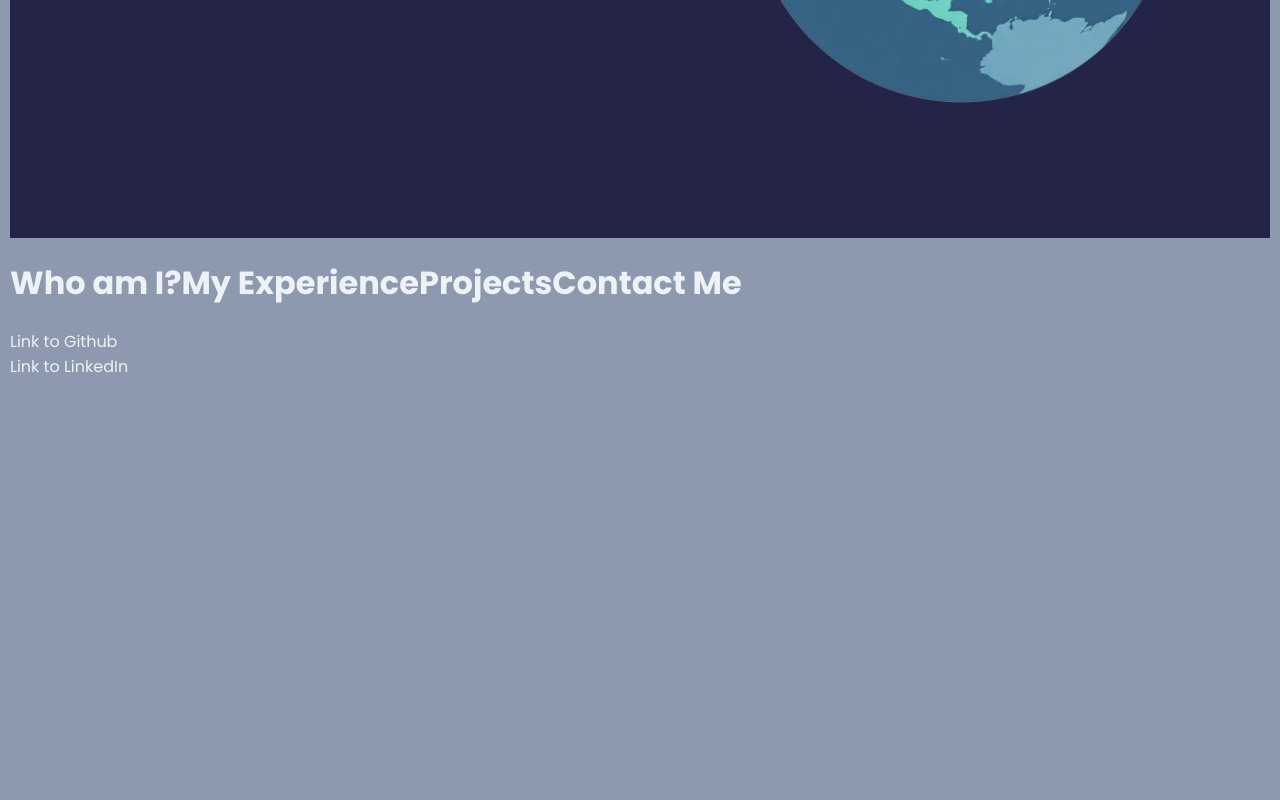
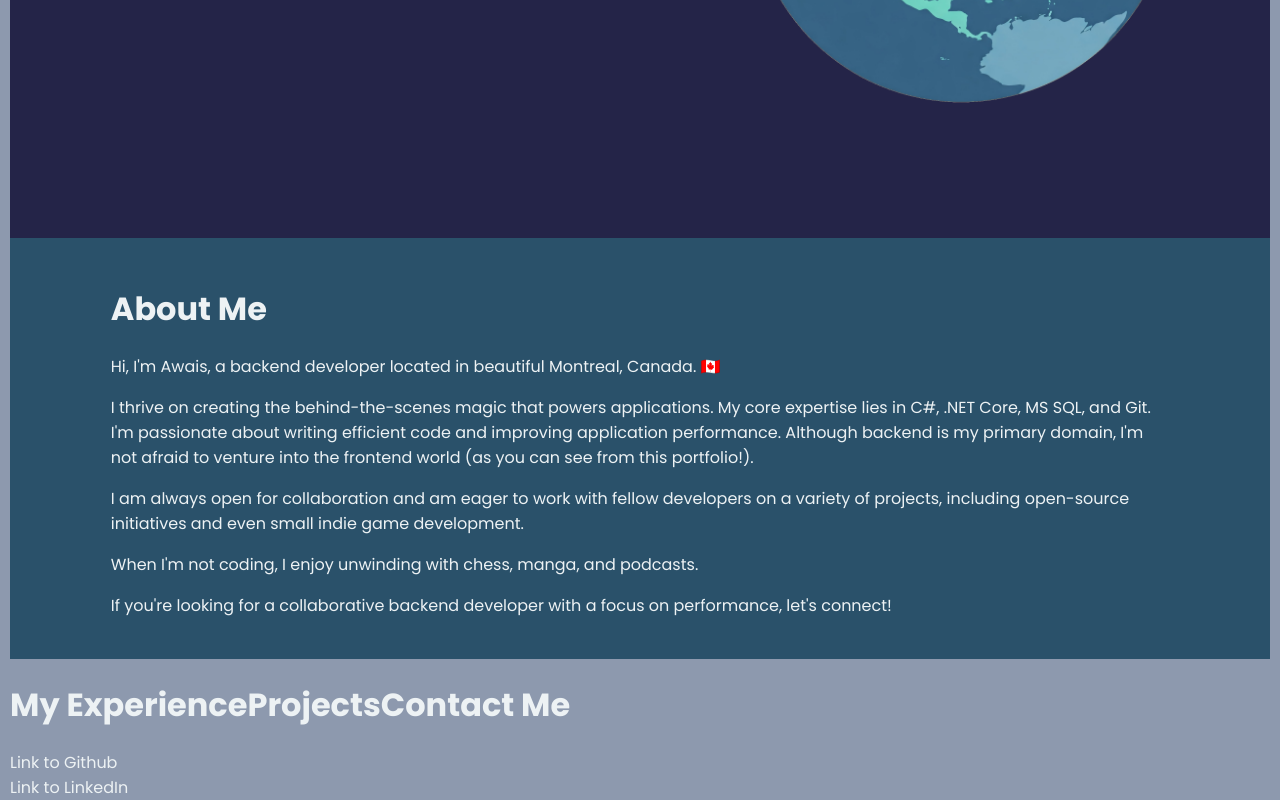
Before and after one commit to Archimedyz/portfolio-site, a Vue app: page / in a window 1280 px wide. Shown: the part 482-1282 px from the top of the page. Before the commit the page ends 861 px from the top, so only its background shows below. Built offline with nearby package versions, Linux system fonts and the light colour scheme; a web font is replaced by a local one.

Commit message:
Add About Me content. (Thanks Gemini).

```diff
--- a/src/components/About.vue
+++ b/src/components/About.vue
@@ -4,10 +4,24 @@
 
 <template>
 <div id="about">
-    <h1>Who am I?</h1>
+    <div class="about-content">
+        <h1>About Me</h1>
+        <p>Hi, I'm Awais, a backend developer located in beautiful Montreal, Canada. 🇨🇦</p>
+        <p>I thrive on creating the behind-the-scenes magic that powers applications. My core expertise lies in C#, .NET Core, MS SQL, and Git. I'm passionate about writing efficient code and improving application performance. Although backend is my primary domain, I'm not afraid to venture into the frontend world (as you can see from this portfolio!).</p>
+        <p>I am always open for collaboration and am eager to work with fellow developers on a variety of projects, including open-source initiatives and even small indie game development.</p>
+        <p>When I'm not coding, I enjoy unwinding with chess, manga, and podcasts.</p>
+        <p>If you're looking for a collaborative backend developer with a focus on performance, let's connect!</p>
+    </div>
 </div>
 </template>
 
 <style scoped>
+#about {
+    background-color: var(--secondary);
+    width: 100%;
+}
 
+.about-content {
+    padding: 2% 8%;
+}
 </style>
```
